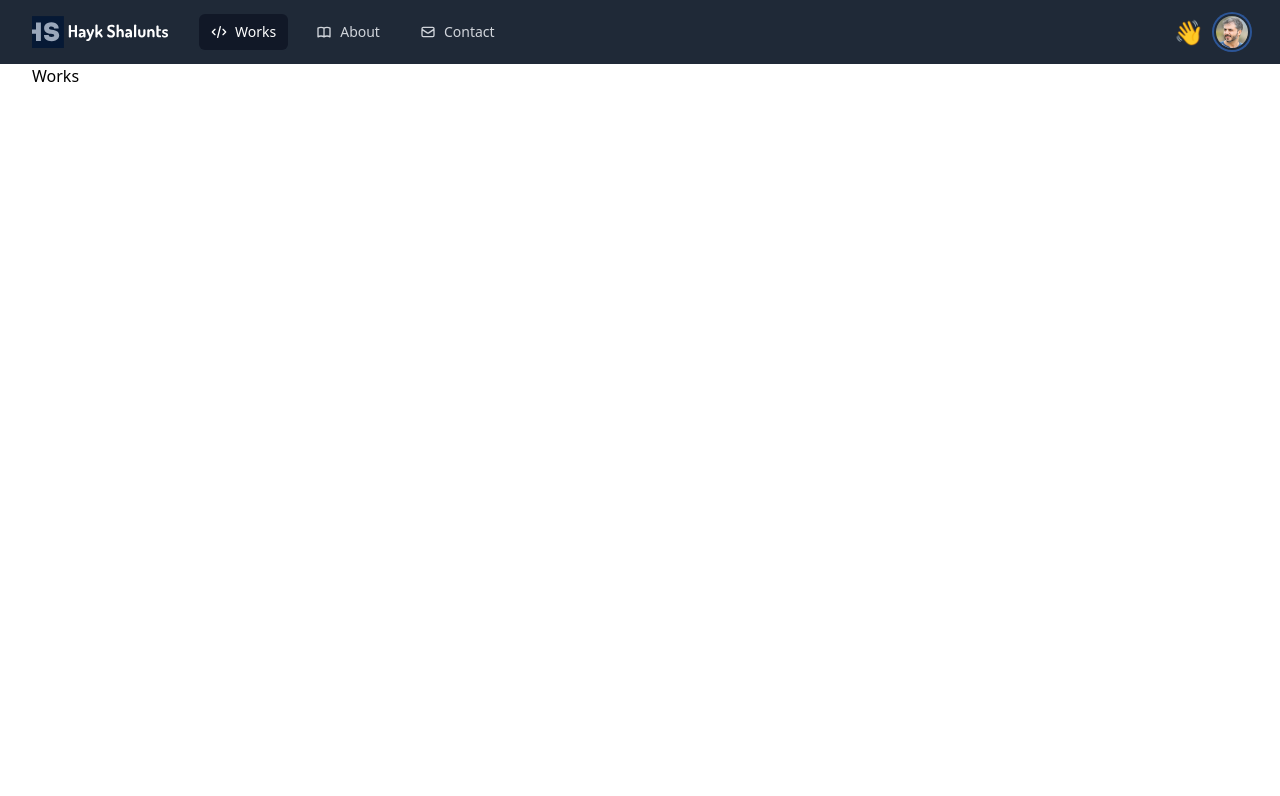
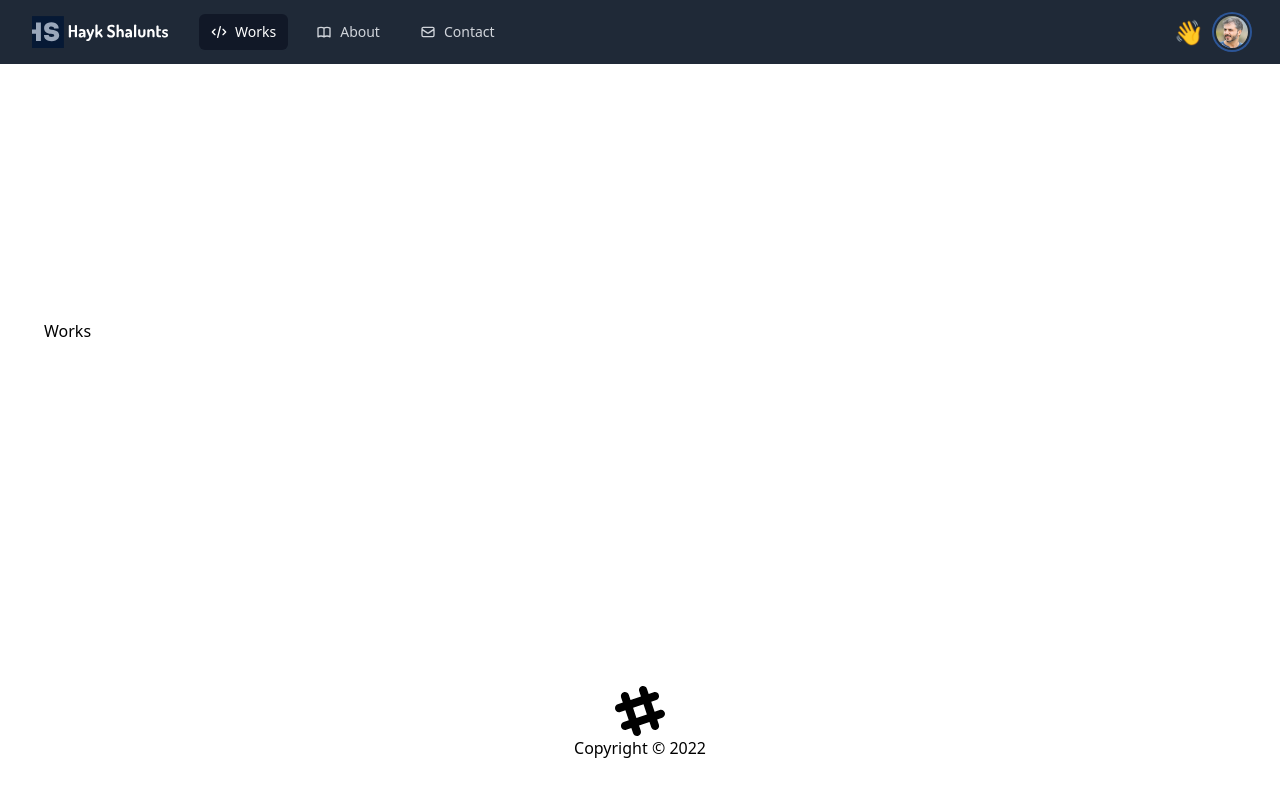
Before and after one commit to shalunts/react-tailwind-portfolio, a React (Create React App) app: page / in a window 1280 px wide. Shown: the top 796 px of the page. Built offline with nearby package versions, Linux system fonts and the light colour scheme.

Commit message:
updated the website

```diff
--- a/src/App.js
+++ b/src/App.js
@@ -6,17 +6,25 @@
 } from 'react-router-dom';
 
 import Navbar from './components/Navbar';
-import { Works, About, Contact } from './pages';
+import Footer from './components/Footer';
+import { Works, About, Contact, NotFound } from './pages';
 
 const App = () => {
   return (
     <Router>
+      <div className='flex flex-col h-screen justify-between'>
         <Navbar />
+        <main className='container mx-auto px-3 pb-12'>
           <Routes>
             <Route path='/' element={<Works />} />
             <Route path='/about' element={<About />} />
             <Route path='/contact' element={<Contact />} />
+            <Route path='/notfound' element={<NotFound />} />
+            <Route path='/*' element={<NotFound />} />
           </Routes>
+        </main>
+        <Footer />
+      </div>
     </Router>
   );
 };
--- /dev/null
+++ b/src/components/Footer.jsx
@@ -0,0 +1,25 @@
+import React from 'react';
+
+const Footer = () => {
+  const copyrightYear = new Date().getFullYear();
+  return (
+    <footer className='footer p-10 bg-grey-700 text-primary '>
+      <div className='flex flex-col justify-center items-center'>
+        <svg
+          width='50'
+          height='50'
+          viewBox='0 0 24 24'
+          xmlns='http://www.w3.org/2000/svg'
+          fillRule='evenodd'
+          clipRule='evenodd'
+          className='inline-block fill-current'
+        >
+          <path d='M22.672 15.226l-2.432.811.841 2.515c.33 1.019-.209 2.127-1.23 2.456-1.15.325-2.148-.321-2.463-1.226l-.84-2.518-5.013 1.677.84 2.517c.391 1.203-.434 2.542-1.831 2.542-.88 0-1.601-.564-1.86-1.314l-.842-2.516-2.431.809c-1.135.328-2.145-.317-2.463-1.229-.329-1.018.211-2.127 1.231-2.456l2.432-.809-1.621-4.823-2.432.808c-1.355.384-2.558-.59-2.558-1.839 0-.817.509-1.582 1.327-1.846l2.433-.809-.842-2.515c-.33-1.02.211-2.129 1.232-2.458 1.02-.329 2.13.209 2.461 1.229l.842 2.515 5.011-1.677-.839-2.517c-.403-1.238.484-2.553 1.843-2.553.819 0 1.585.509 1.85 1.326l.841 2.517 2.431-.81c1.02-.33 2.131.211 2.461 1.229.332 1.018-.21 2.126-1.23 2.456l-2.433.809 1.622 4.823 2.433-.809c1.242-.401 2.557.484 2.557 1.838 0 .819-.51 1.583-1.328 1.847m-8.992-6.428l-5.01 1.675 1.619 4.828 5.011-1.674-1.62-4.829z'></path>
+        </svg>
+        <p>Copyright &copy; {copyrightYear}</p>
+      </div>
+    </footer>
+  );
+};
+
+export default Footer;
--- a/src/components/Navbar.jsx
+++ b/src/components/Navbar.jsx
@@ -1,5 +1,5 @@
 /* This example requires Tailwind CSS v2.0+ */
-import { Fragment, useState } from 'react';
+import { useState } from 'react';
 import { Disclosure, Menu, Transition } from '@headlessui/react';
 import {
   MenuIcon,
@@ -98,7 +98,7 @@
               <div className='absolute inset-y-0 right-0 flex items-center pr-2 sm:static sm:inset-auto sm:ml-6 sm:pr-0'>
                 <span
                   style={{ fontSize: '1.5em' }}
-                  class={sayHi ? 'wave' : ''}
+                  className={sayHi ? 'wave' : ''}
                 >
                   👋
                 </span>
@@ -142,7 +142,6 @@
                     aria-current={isActiveRoute ? 'page' : undefined}
                   >
                     <div style={{ width: '1rem' }}>{item.icon}</div>
-
                     {item.name}
                   </Disclosure.Button>
                 );
--- /dev/null
+++ b/src/pages/NotFound.jsx
@@ -0,0 +1,7 @@
+import React from 'react';
+
+const NotFound = () => {
+  return <div>NotFound</div>;
+};
+
+export default NotFound;
--- a/src/pages/index.js
+++ b/src/pages/index.js
@@ -1,3 +1,4 @@
 export { default as Works } from './Works';
 export { default as About } from './About';
 export { default as Contact } from './Contact';
+export { default as NotFound } from './NotFound';
```
Lines whose indentation alone changed are shown as unchanged.
